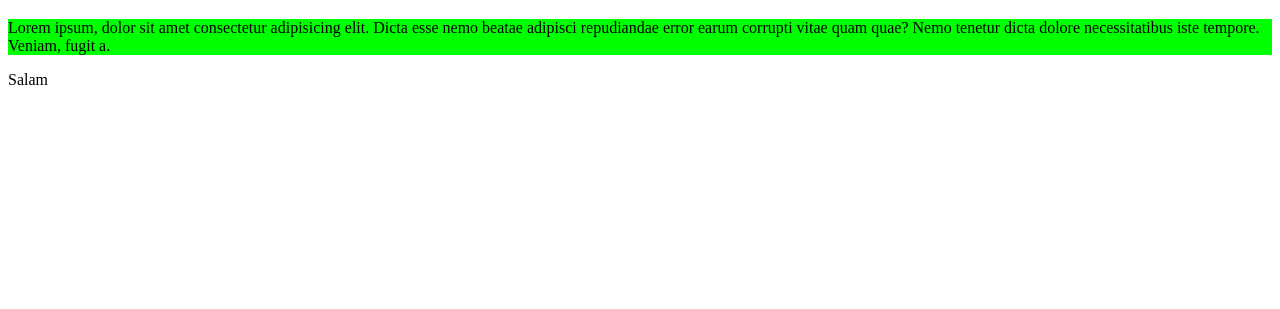
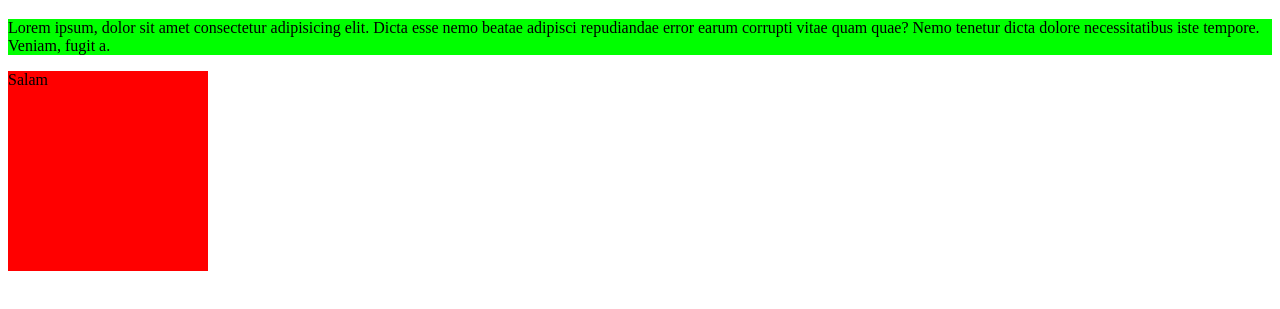
Before and after one commit to elmual/GIT_TEST, a plain HTML site: page index.html in a window 1280 px wide. Shown: the part 61-370 px from the top of the page. Drawn offline with Linux system fonts and the light colour scheme.

Commit message:
div yaratdim elmaddinde

```diff
--- a/index.html
+++ b/index.html
@@ -12,7 +12,7 @@
     <p>
         Lorem ipsum, dolor sit amet consectetur adipisicing elit. Dicta esse nemo beatae adipisci repudiandae error earum corrupti vitae quam quae? Nemo tenetur dicta dolore necessitatibus iste tempore. Veniam, fugit a.
     </p>
-    <div class="itme">Salam</div>
+    <div class="item">Salam</div>
 
 </body>
 </html>
--- a/style.css
+++ b/style.css
@@ -1,3 +1,8 @@
 p{
     background-color: lime;
 }
+.item{
+    background-color: red;
+    height: 200px;
+    width: 200px;
+}
```
